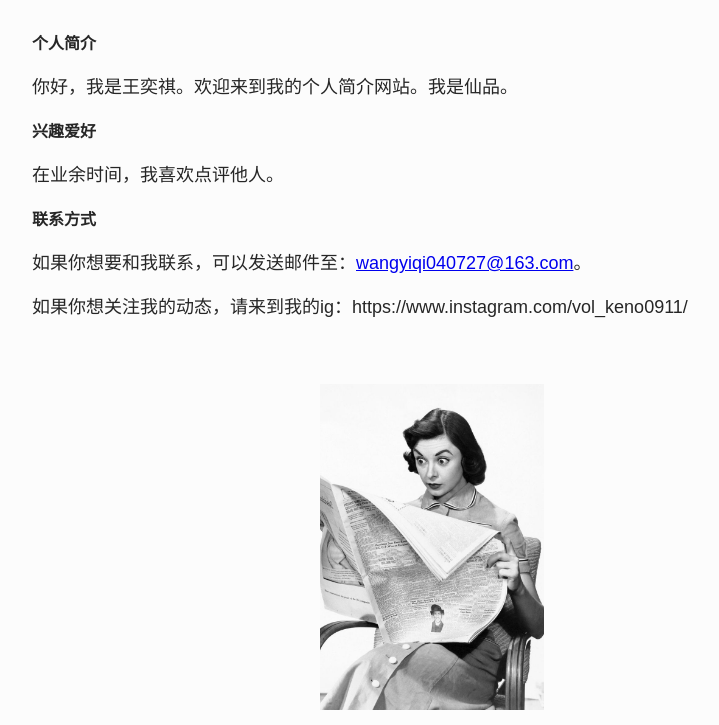
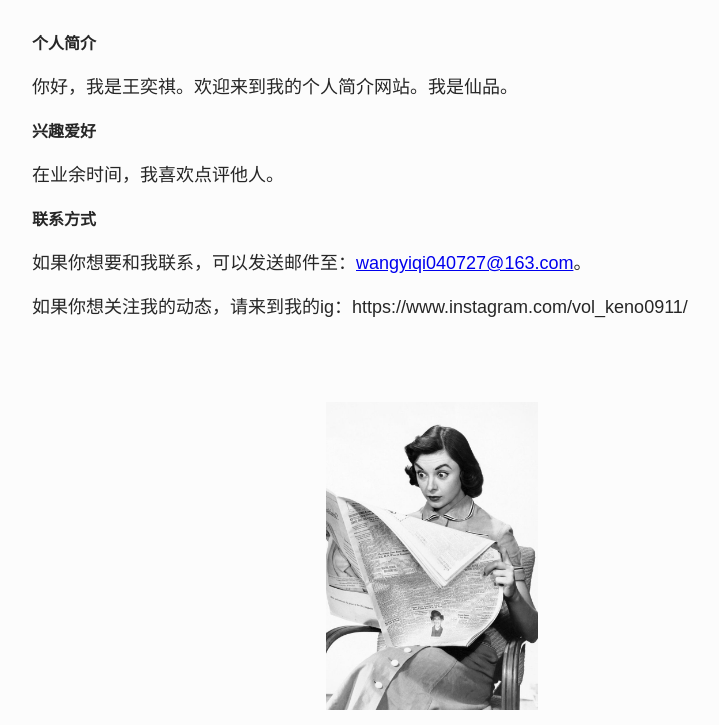
Before and after one commit to wangyiqi0409/realwangyiqi, a plain HTML site: page index.html in a window 1280 px wide. Shown: the part 75-800 px from the top of the page, without its empty margins (208-927 px from the left). Drawn offline with Linux system fonts and the light colour scheme.

Commit message:
Update style.css

```diff
--- a/style.css
+++ b/style.css
@@ -51,7 +51,7 @@ footer {
 }
 
 .small-image {
-    width: 35%; /* 控制图片大小 */
+    width: 33%; /* 控制图片大小 */
 }
 
 }
```
